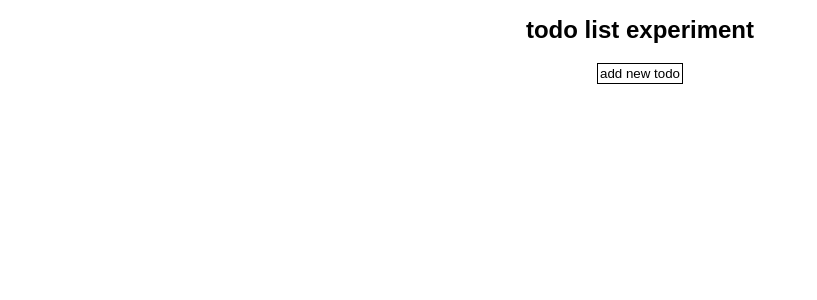
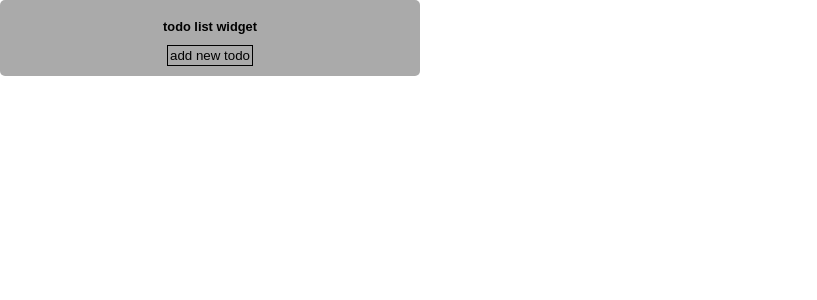
Before and after one commit to zoolu-got-rhythm/react-redux-ts-todo-list, a React (Create React App) app in the folder my-app/: page / in a window 1280 px wide. Shown: the top 300 px of the page, without its empty margins (0-817 px from the left). Built offline with nearby package versions, Linux system fonts and the light colour scheme.

Commit message:
finish todo app over weekend on mac

```diff
--- a/my-app/src/App.css
+++ b/my-app/src/App.css
@@ -1,5 +1,10 @@
 .App {
   text-align: center;
+  padding: 10px;
+
+  background: #aaa;
+  width: 400px;
+  border-radius: 5px;
 }
 
 .App-logo {
@@ -15,7 +20,7 @@
 }
 
 .App-title {
-  font-size: 1.5em;
+  font-size: 0.8em;
 }
 
 .App-intro {
--- a/my-app/src/App.tsx
+++ b/my-app/src/App.tsx
@@ -63,12 +63,14 @@ class App extends React.Component<Props, {}> {
     return (
       <div className="App">
         <header>
-          <h1 className="App-title"> todo list experiment </h1>
+          <h1 className="App-title"> todo list widget </h1>
         </header>
 
         <Provider store={store}>
           <TodoList />
         </Provider>
+
+
 
         <button onClick={this.displayAlertBoxToAddNewTodo}> add new todo </button>
       </div>
--- /dev/null
+++ b/my-app/src/TodoListComponent/TodoList.css
@@ -0,0 +1,7 @@
+
+.todos_container{
+    width:400px;
+    margin: 0 auto;
+    overflow: scroll;
+    background: grey;
+}
--- a/my-app/src/TodoListComponent/TodoList.tsx
+++ b/my-app/src/TodoListComponent/TodoList.tsx
@@ -6,6 +6,7 @@ import { Dispatch } from 'redux';
 import * as actions from '../redux/actions/todos'
 import { connect } from 'react-redux';
 import TodoItem from 'src/TodoItemComponent/TodoItem';
+import './TodoList.css';
 
 interface TodoListProps {
     todoArray: TODOS_ARRAY
--- a/my-app/src/index.css
+++ b/my-app/src/index.css
@@ -3,9 +3,3 @@ body {
   padding: 0;
   font-family: sans-serif;
 }
-
-.todos_container{
-  width:400px;
-  background: green;
-  margin: 0 auto;
-}
```
Also changed, not shown: my-app/src/NavContainerComponent/NavContainerComponent.tsx (added, +28 -0 lines), my-app/src/redux/actions/todoFilters.ts (added, +20 -0 lines), my-app/src/redux/types/todoFilters.ts (added, +8 -0 lines), my-app/src/NavContainerComponent/NavContainerComponent.css (added).
